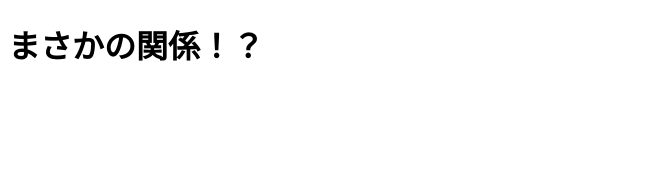
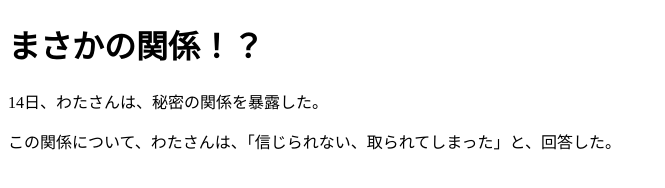
Before and after one commit to glovent/dazzy, a plain HTML site: page index.html in a window 1280 px wide. Shown: the whole page, without its empty margins (0-665 px from the left). Drawn offline with Linux system fonts and the light colour scheme.

Commit message:
Update index.html

```diff
--- a/index.html
+++ b/index.html
@@ -6,5 +6,7 @@
 </head>
 <body>
   <h1>まさかの関係！？</h1>
+  <p>14日、わたさんは、秘密の関係を暴露した。</p>
+  <p>この関係について、わたさんは、「信じられない、取られてしまった」と、回答した。</p>
 </body>
 </html>
```
